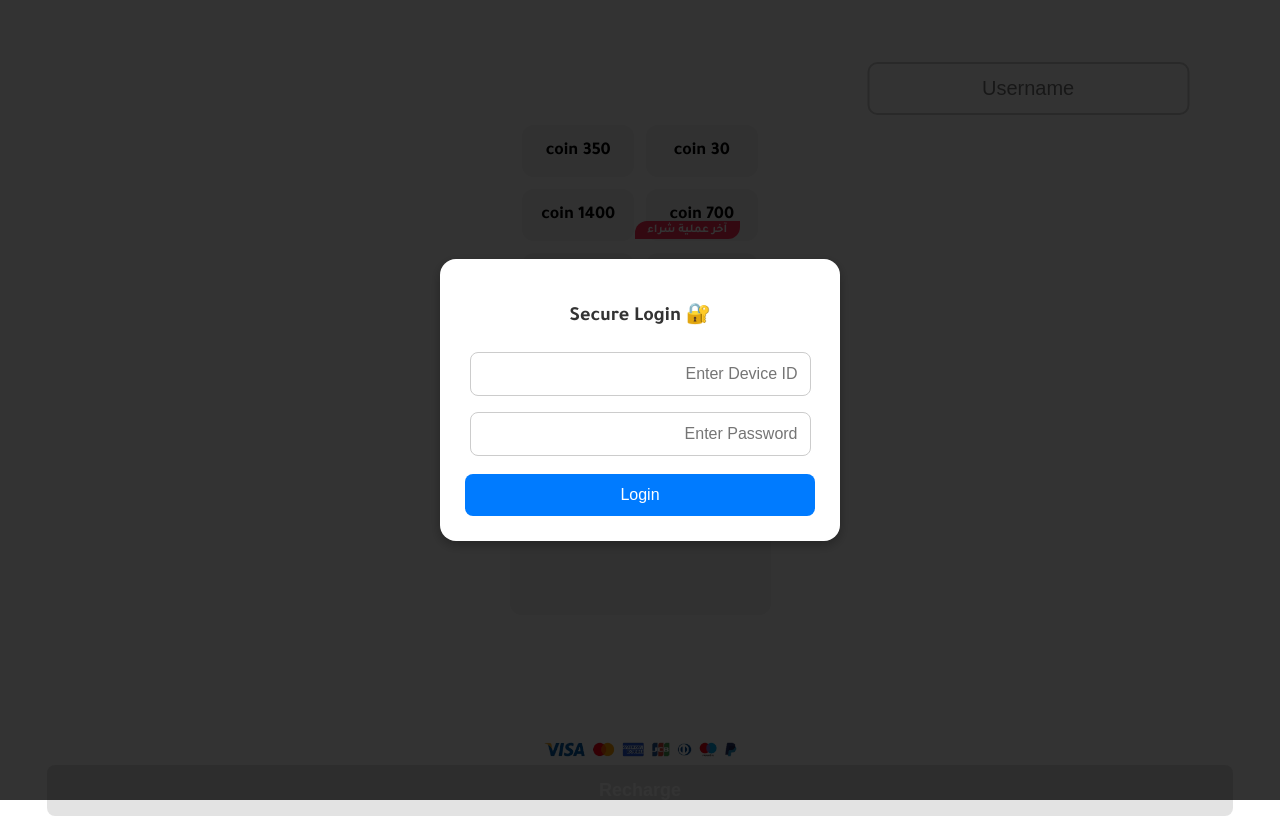
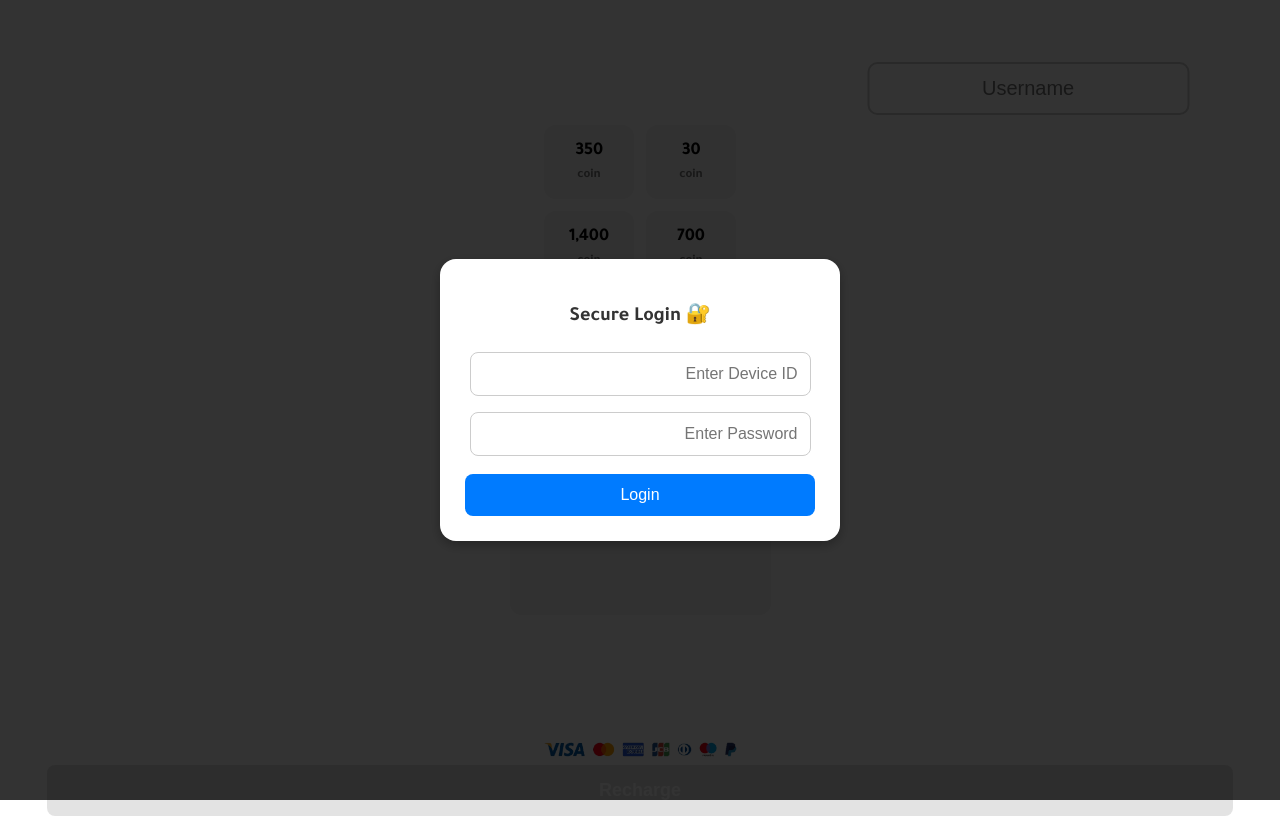
Before and after one commit to Mohosny232/Hoosny-coin, a website: page index.html in a window 1280 px wide. Drawn offline with Linux system fonts and the light colour scheme.

Commit message:
Update index.html

```diff
--- a/index.html
+++ b/index.html
@@ -409,32 +409,44 @@ color:white
 <div class="coins">
 
   <div class="coin-option" data-amount="30">
-    30 coin
+    30
+    <small>coin</small>
   </div>
 
   <div class="coin-option" data-amount="350">
-    350 coin
+    350
+    <small>coin</small>
   </div>
 
   <div class="coin-option" data-amount="700">
-    700 coin
+    700
+    <small>coin</small>
   </div>
 
   <div class="coin-option" data-amount="1400">
-    1400 coin
+    1,400
+    <small>coin</small>
   </div>
 
   <!-- الخانة الخاصة -->
   <div class="coin-option special" data-amount="3500">
-    3500 coin
+    3,500
+    <small>coin</small>
   </div>
 
   <div class="coin-option" data-amount="7000">
-    7000 coin
+    7,000
+    <small>coin</small>
   </div>
 
   <div class="coin-option" data-amount="17000">
-    17000 coin
+    17,000
+    <small>coin</small>
+  </div>
+
+  <!-- خانة custom -->
+  <div class="coin-option custom">
+    Custom
   </div>
 
 </div>
```
